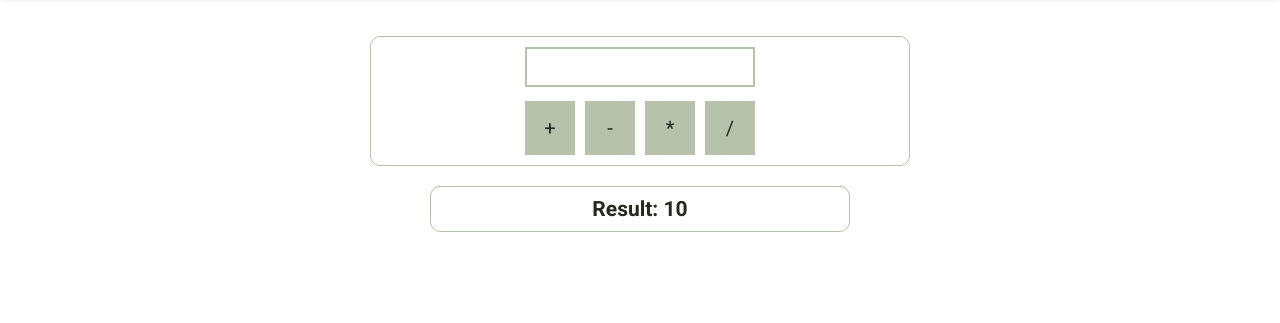
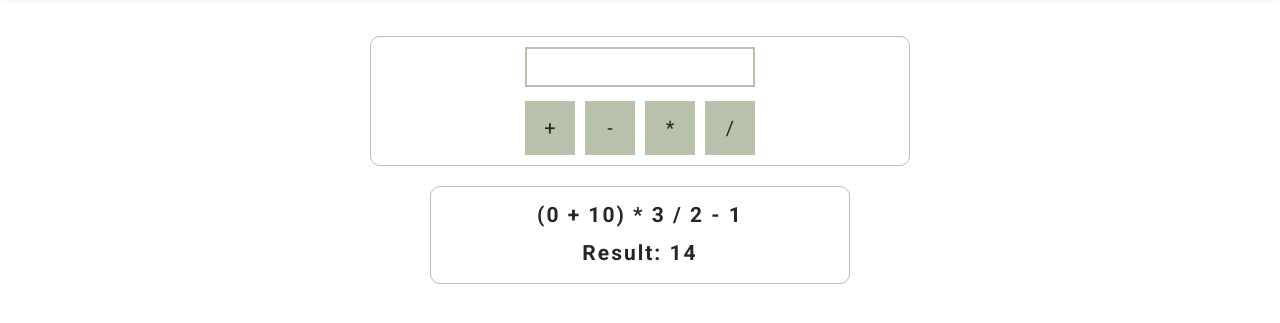
Before and after one commit to molinarijess/01-calculator-js, a plain HTML site: page index.html in a window 1280 px wide. Shown: the part 87-410 px from the top of the page. Drawn offline with Linux system fonts and the light colour scheme.

Commit message:
updated css and js

```diff
--- a/css/app.css
+++ b/css/app.css
@@ -90,6 +90,8 @@ h1 {
 
 #results {
   font-size: 1.4rem;
+  letter-spacing: 0.2rem;
+  line-height: 1.8;
   text-align: center;
   width: 42rem;
 }
--- a/js/app.js
+++ b/js/app.js
@@ -1,4 +1,7 @@
-let currentResult = 0;
-currentResult = currentResult + 10;
+const defaultResult = 0;
+let currentResult = defaultResult;
+currentResult = ((currentResult + 10) * 3) / 2 - 1;
 
-outputResult(currentResult, "");
+let calculationDescription = `(${defaultResult} + 10) * 3 / 2 - 1`;
+
+outputResult(currentResult, calculationDescription);
```
